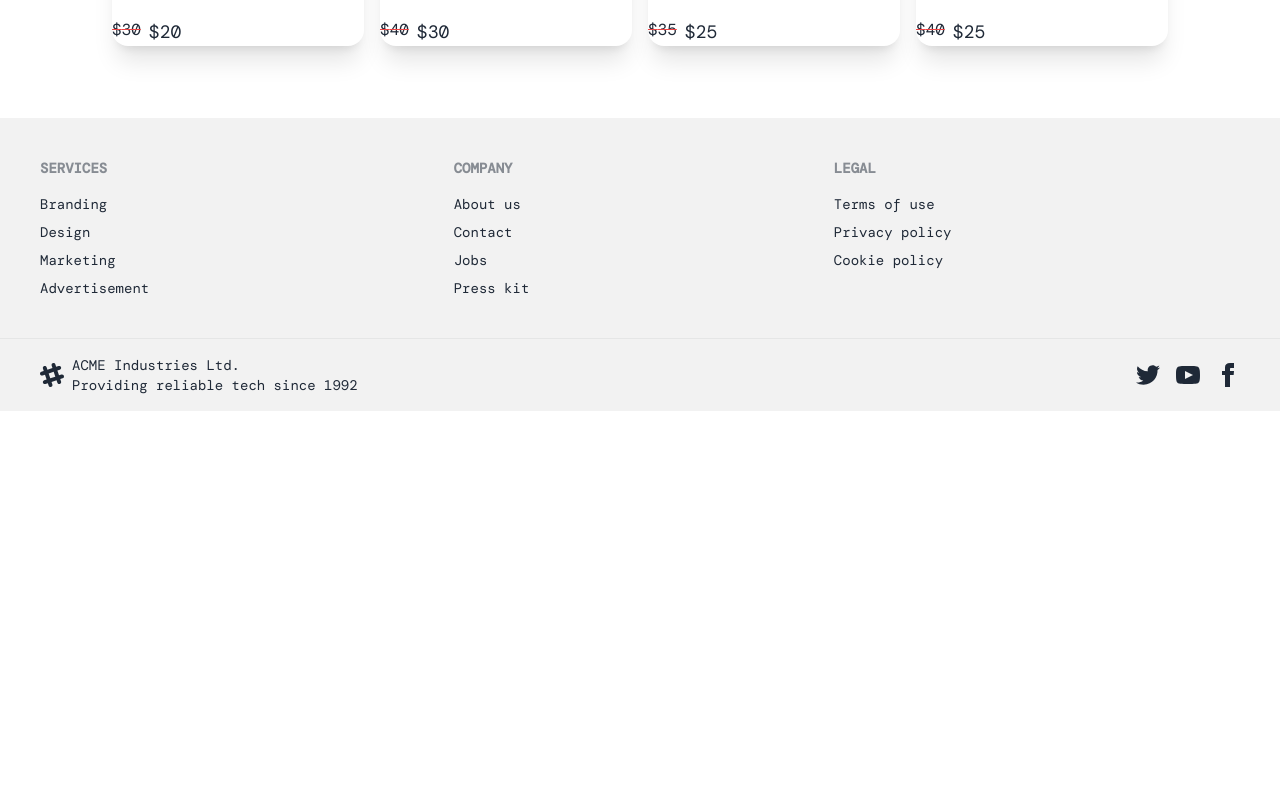
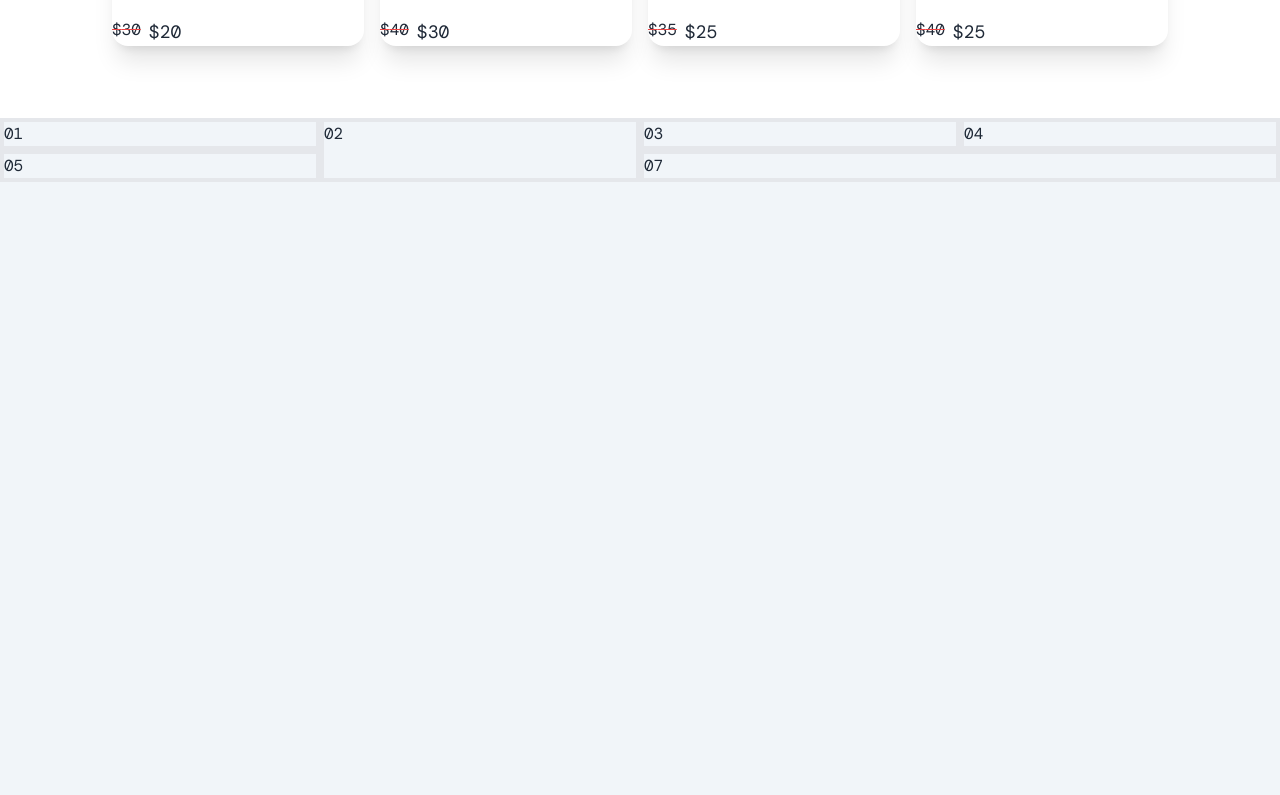
Before and after one commit to rakibulhasan933/ecommerce-react-app, a React (Create React App) app: page / in a window 1280 px wide. Shown: the part 1365-2160 px from the top of the page. Before the commit the page ends 1776 px from the top, so only its background shows below. Built offline with nearby package versions, Linux system fonts and the light colour scheme; a web font is replaced by a local one.

Commit message:
[ADD] flexbox created

```diff
--- /dev/null
+++ b/src/components/Categories/Categories.js
@@ -0,0 +1,18 @@
+import React from 'react';
+
+const Categories = () => {
+	return (
+		<div style={{ height: `calc(100vh - 100px)` }} className=' bg-slate-100'>
+			<div className="box-border grid grid-cols-1 md:grid-cols-4">
+				<div className="border-4 ">01</div>
+				<div className="row-span-3 border-4 ">02</div>
+				<div className="border-4 ">03</div>
+				<div className="border-4 ">04</div>
+				<div className="border-4 ">05</div>
+				<div className="col-span-2 border-4 ">07</div>
+			</div>
+		</div>
+	);
+};
+
+export default Categories;
--- a/src/pages/Home/Home.js
+++ b/src/pages/Home/Home.js
@@ -1,4 +1,5 @@
 import React from 'react';
+import Categories from '../../components/Categories/Categories';
 import Slider from '../../components/Slider/Slider';
 import FeatureProducts from '../FeatureProducts/FeatureProducts';
 
@@ -7,6 +8,7 @@ const Home = () => {
 		<div>
 			<Slider />
 			<FeatureProducts />
+			<Categories />
 		</div>
 	);
 };
```
